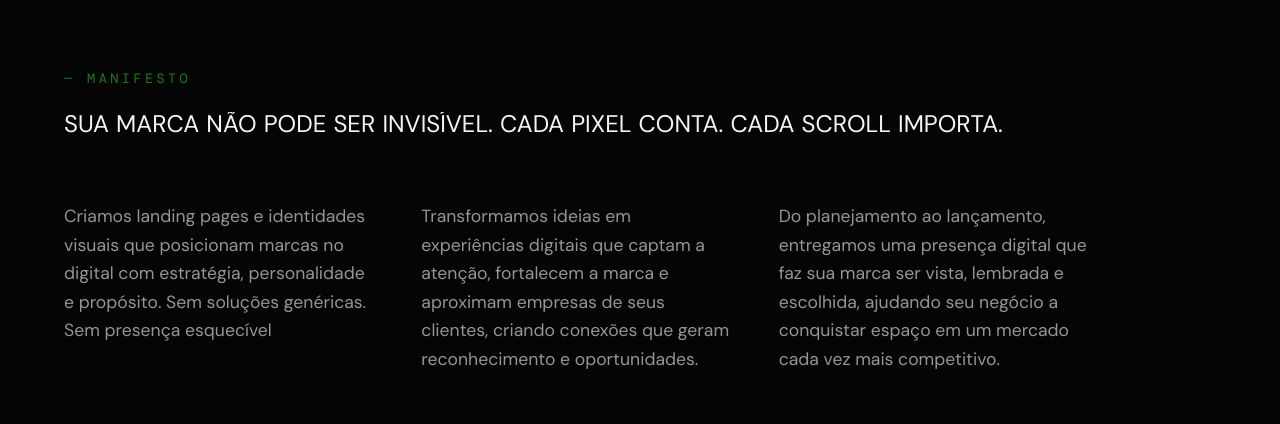
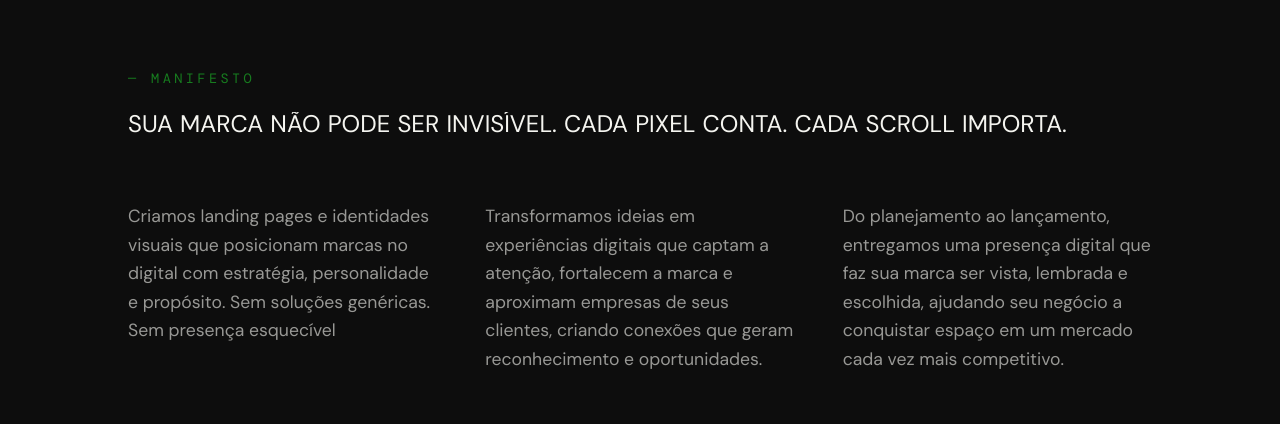
Before and after one commit to JVRosado/KORE, a React (Vite) app: page / in a window 1280 px wide. Shown: the part 972-1396 px from the top of the page. Built offline with nearby package versions, Linux system fonts and the light colour scheme.

Commit message:
Remcao dos trabalhos relacionados e mudança de cor de fundo do manifesto

```diff
--- a/src/app/App.tsx
+++ b/src/app/App.tsx
@@ -395,7 +395,8 @@ function Hero() {
 // ─── Manifesto ───────────────────────────────────────────────────────────────
 function Manifesto() {
   return (
-    <section className="py-36 px-6 md:px-16 max-w-screen-xl mx-auto">
+    <section className="py-36 px-6 md:px-16" style={{ background: "#0d0d0d" }}>
+      <div className="px-6 md:px-16 max-w-screen-xl mx-auto"> {/* Div configurado a cor de fundo */}
         <Reveal direction="left">
           <span className="font-mono-label text-xs tracking-widest uppercase mb-6 block" style={{ fontFamily: "'DM Mono', monospace", color: GREEN, letterSpacing: "0.25em" }}>
             — Manifesto
@@ -408,7 +409,7 @@ function Manifesto() {
           style={{ fontFamily: "'Anton', sans-serif", fontSize: "clamp(1.0rem, 2vw, 1.5rem)", lineHeight: 1, color: "#f5f5f0" } as React.CSSProperties}
         />
 
-      <div className="mt-16 grid grid-cols-1 md:grid-cols-3 gap-12 max-w-5xl">
+        <div className="mt-16 grid grid-cols-1 md:grid-cols-3 gap-12 max-w-5xl ">
           <Reveal delay={0.1}>
             <p className="leading-relaxed" style={{ color: "rgba(245,245,240,0.6)", fontSize: "1.1rem" }}>
               Criamos landing pages e identidades visuais que posicionam marcas no digital com estratégia, personalidade e propósito. Sem soluções genéricas. Sem presença esquecível
@@ -426,6 +427,7 @@ function Manifesto() {
           </Reveal>
 
         </div>
+      </div> {/* FIMDiv configurado a cor de fundo */}
     </section>
   );
 }
@@ -990,7 +992,7 @@ export default function App() {
       <Services />
       <Marquee text="DESIGN · ESTRATÉGIA · CONVERSÃO · MARCA · IMPACTO" reverse />
       <Stats />
-      <Work />
+      {/*<Work />*/}
       <Process />
       <TeamSection />
       <CTABanner />
```
Lines whose indentation alone changed are shown as unchanged.
